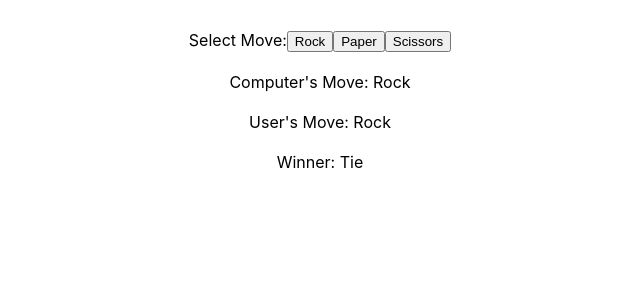
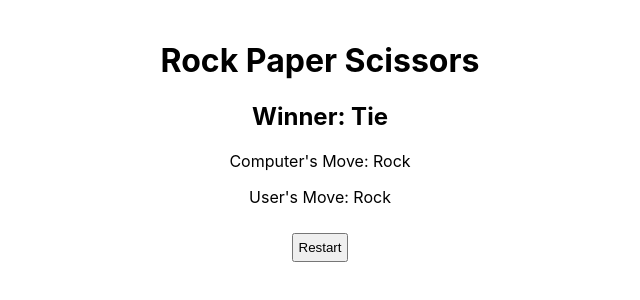
Before and after one commit to VolodymyrSemenov/levelup, a React (Create React App) app: page / in a window 1280 px wide. Both pictures are taken after a click on the button "Rock". Shown: the top 300 px of the page, without its empty margins (320-960 px from the left). Built offline with nearby package versions, Linux system fonts and the light colour scheme.

Commit message:
Changed html formatting. Added 'pageStates' which represents which screen to show

```diff
--- a/src/App.css
+++ b/src/App.css
@@ -10,3 +10,8 @@
 div {
   padding: 10px;
 }
+
+button {
+  padding: 5px;
+  margin: 10px;
+}
--- a/src/App.tsx
+++ b/src/App.tsx
@@ -1,6 +1,8 @@
 import React from "react";
 import "./App.css";
 
+const PAGESTATE = ["SelectMove", "Results"] as const;
+type PageState = (typeof PAGESTATE)[number];
 const MOVES = ["Rock", "Paper", "Scissors"] as const;
 type Move = (typeof MOVES)[number];
 const WINNER = ["Player", "Computer", "Tie"] as const;
@@ -8,6 +10,10 @@ type Winner = (typeof WINNER)[number];
 
 function randomMove(): Move {
   return MOVES[Math.floor(Math.random() * MOVES.length)];
+}
+
+function RestartButton({ onClick }: { onClick: () => void }) {
+  return <button onClick={onClick}>Restart</button>;
 }
 
 function SelectMoveButton({
@@ -20,14 +26,17 @@ function SelectMoveButton({
   return <button onClick={onClick}>{name}</button>;
 }
 
-function getWinner(userMove: Move|null, computerMove: Move|null): Winner|null {
+function getWinner(
+  userMove: Move | null,
+  computerMove: Move | null,
+): Winner | null {
   const elementBeats: Map<Move, Move[]> = new Map([
     ["Rock", ["Scissors"]],
     ["Paper", ["Rock"]],
     ["Scissors", ["Paper"]],
   ]);
-  if(userMove == null || computerMove == null) {
-    return null
+  if (userMove == null || computerMove == null) {
+    return null;
   }
   if (elementBeats.get(userMove)?.includes(computerMove)) {
     return "Player";
@@ -41,25 +50,44 @@ function getWinner(userMove: Move|null, computerMove: Move|null): Winner|null {
 function App() {
   const [computerMove, setComputerMove] = React.useState<Move | null>(null);
   const [userMove, setUserMove] = React.useState<Move | null>(null);
+  const [pageState, setPageState] = React.useState<PageState>("SelectMove");
   const buttonHandler: (userMove: Move) => () => void = (userMove: Move) => {
     return () => {
       setComputerMove(randomMove);
       setUserMove(userMove);
+      setPageState("Results");
     };
   };
 
   return (
     <div className="App">
-      <div>
-        Select Move:
-        <SelectMoveButton name="Rock" onClick={buttonHandler("Rock")} />
-        <SelectMoveButton name="Paper" onClick={buttonHandler("Paper")} />
-        <SelectMoveButton name="Scissors" onClick={buttonHandler("Scissors")} />
-      </div>
-
-      <div>{computerMove != null && `Computer's Move: ${computerMove}`}</div>
-      <div>{computerMove != null && `User's Move: ${userMove}`}</div>
-      <div>{getWinner(userMove, computerMove) != null && `Winner:  ${getWinner(userMove, computerMove)}`}</div>
+      <h1>Rock Paper Scissors</h1>
+      {pageState == "SelectMove" && (
+        <div>
+          <h2>Select Move:</h2>
+          <SelectMoveButton name="Rock" onClick={buttonHandler("Rock")} />
+          <SelectMoveButton name="Paper" onClick={buttonHandler("Paper")} />
+          <SelectMoveButton
+            name="Scissors"
+            onClick={buttonHandler("Scissors")}
+          />
+        </div>
+      )}
+      {pageState == "Results" && (
+        <>
+          <h2>
+            {getWinner(userMove, computerMove) != null &&
+              `Winner:  ${getWinner(userMove, computerMove)}`}
+          </h2>
+          <p>{computerMove != null && `Computer's Move: ${computerMove}`}</p>
+          <p>{computerMove != null && `User's Move: ${userMove}`}</p>
+          <RestartButton
+            onClick={() => {
+              setPageState("SelectMove");
+            }}
+          />
+        </>
+      )}
     </div>
   );
 }
```
